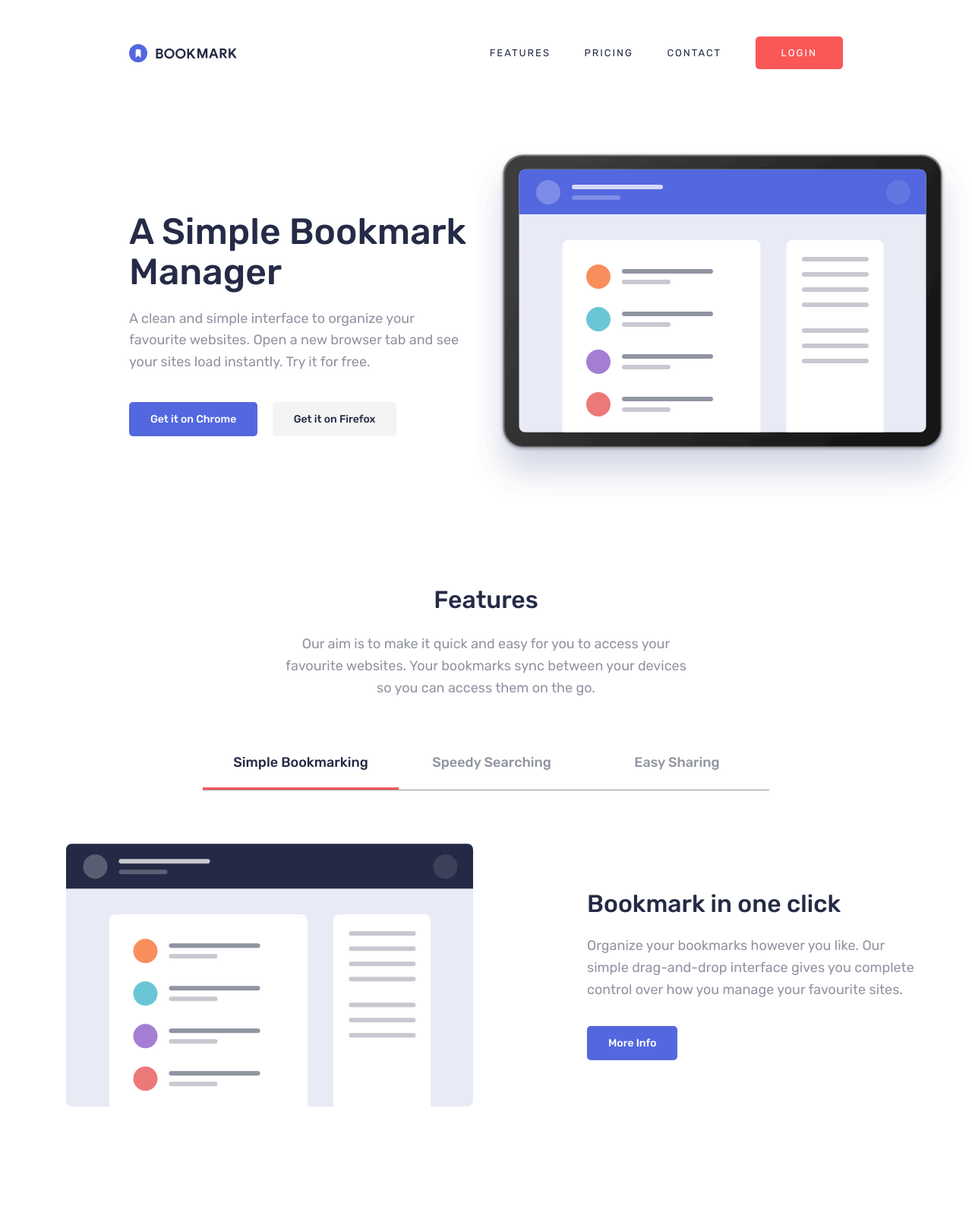
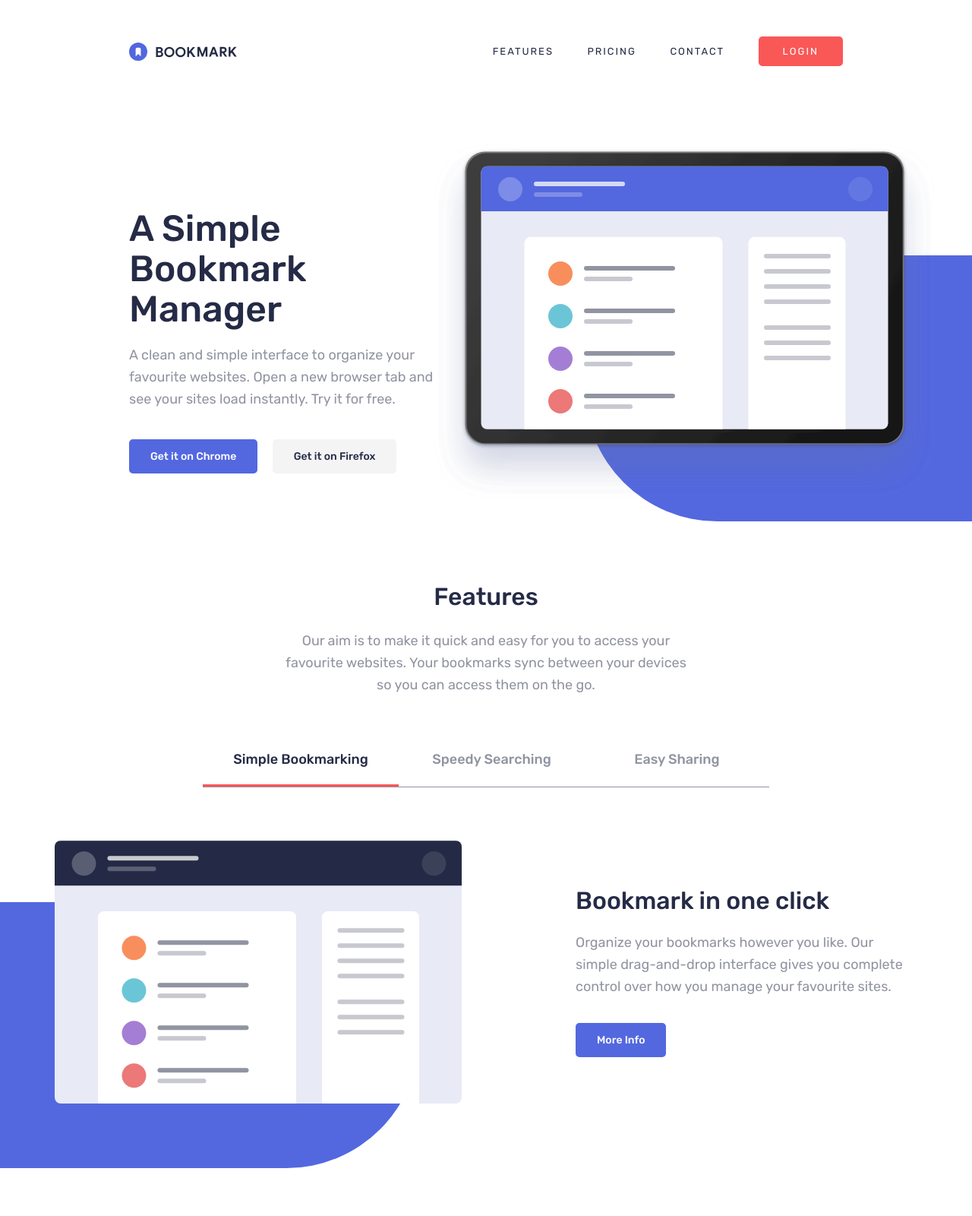
Before and after one commit to JordansGit/bookmark-landing-page, a plain HTML site: page index.html in a window 1280 px wide. Shown: the top 1600 px of the page at 76% size. Drawn offline with Linux system fonts and the light colour scheme.

Commit message:
added all css hover states

```diff
--- a/css/style.css
+++ b/css/style.css
@@ -39,13 +39,36 @@ p {
 }
 
 button {
-  border: none;
   border-radius: 5px;
   font-size: 14px;
-  padding: 14px 28px;
+  padding: 12px 26px;
   color: white;
   background: var(--soft-blue);
   font-weight: 500;
+  border: 2px solid var(--soft-blue);
+}
+
+.bg-shape {
+  position: absolute;
+  background: var(--soft-blue);
+  height: 350px;
+  z-index: -1;
+}
+
+.bg-shape1 {
+  right: -100px;
+  bottom: 0;
+  border-top-left-radius: 200px;
+  border-bottom-left-radius: 200px;
+  width: 510px;
+}
+
+.bg-shape2 {
+  left: -150px;
+  bottom: -80px;
+  border-top-right-radius: 200px;
+  border-bottom-right-radius: 200px;
+  width: 630px;
 }
 
 
@@ -76,8 +99,9 @@ header li {
 .login-btn {
   background: var(--soft-red);
   color: white;
-  padding: 14px 34px;
+  padding: 10px 30px;
   font-weight: 400;
+  border: 2px solid var(--soft-red);
 }
 
 header li, .login-btn {
@@ -92,7 +116,7 @@ header li, .login-btn {
 .main {
   display: flex;
   margin-left: 170px;
-  margin-right: 50px;
+  margin-right: 100px;
   position: relative;
   justify-content: space-between;
   padding-bottom: 30px;
@@ -120,9 +144,14 @@ header li, .login-btn {
   margin-top: 20px;
 }
 
-.custom-btn {
+.firefox-btn {
   color: var(--very-dark-blue);
   background: #f4f4f4;
+  border: 2px solid #f4f4f4;
+}
+
+.chrome-btn {
+
 }
 
 
@@ -166,7 +195,7 @@ header li, .login-btn {
   justify-content: space-between;
   text-align: left;
   /*margin-left: 170px;*/
-  margin-right: 120px;
+  /*margin-right: 120px;*/
   /*width: calc(100vw - 300px);*/
   position: relative;
   gap: 150px; /*125px*/
@@ -198,9 +227,6 @@ header li, .login-btn {
   display: none;
 }
 
-.tabs-nav li:hover {
-  cursor: pointer;
-}
 
 
 /* Cards Section */
@@ -348,6 +374,7 @@ header li, .login-btn {
 .submit {
   background: var(--soft-red);
   margin-left: 12px;
+  border: 2px solid var(--soft-red);
 }
 
 ::placeholder {
@@ -356,15 +383,17 @@ header li, .login-btn {
 
 .answer { /* NEED TO EDIT WIDTHS OF THIS P */
   display: none;
+  text-align: left;
+  margin-bottom: 30px;
 }
 
 #email {
-  height: 43px;
+  height: 41px;
   border-radius: 5px;
-  border: none;
+  border: 2px solid white;
   font-size: 14px;
   padding: 0 0 0 20px;
-  width: 280px;
+  width: 270px;
 }
 
 
@@ -412,10 +441,69 @@ footer svg {
 }
 
 
+/* Active States */
+button:hover, .tabs-nav li:hover, .questions > div:hover, header ul li, footer p, footer img {
+  cursor: pointer;
+}
 
+header ul li:hover, .tabs-nav li:hover {
+  color: var(--soft-red);
+}
+
+.login-btn:hover {
+  background: white;
+  color: var(--soft-red);
+  font-weight: 500;
+  letter-spacing: 1.8px;
+}
+
+.chrome-btn:hover, .tab-text button:hover, .card-bottom button:hover, .faq button:hover {
+  background: white;
+  color: var(--soft-blue);
+}
+
+.firefox-btn:hover { /* need to change these colors, looks like a custom color to me */
+  border: 2px solid var(--soft-red);
+  color: var(--soft-red);
+}
+
+.question:hover p {
+  color: var(--soft-red);
+}
+
+.submit:hover {
+  background: white;
+  color: var(--soft-red);
+}
+
+#email:focus {
+  border: 2px solid var(--soft-red);
+  outline: none;
+}
+
+footer p:hover {
+  color: var(--soft-red);
+}
+
+.sm-icons img:hover {
+  filter: invert(44%) sepia(66%) saturate(655%) hue-rotate(315deg) brightness(101%) contrast(96%); /* cba to change img to svg so just using a hex to filter generator in the internet to get the color. Which is fine for project work. */
+}
 
 /*
 if the screen gets wider, I want the tabbed content to maintain gap width, and just extend the outer sides white space (this also means my bg blue img div will be cut off)
 so maybe create a container around tab images, put it to a fixed with so tab-text stays in the same place in each tab (since each image is a different size and we want to put tab-text margin-left: 100px or something like that.
 
 */
+
+/* To Do
+- CSS: hover states
+- CSS: add the css for the email error
+- JS: email/form validation js
+- JS: faq js
+- JS: faq > rotate arrow 180deg, change color to soft-red- when active.
+- JS: tabs js
+
+- in readme, specify the widths (desktop: 1440px, mobile: ..., tab... )
+
+
+*/
--- a/index.html
+++ b/index.html
@@ -32,11 +32,11 @@
         A clean and simple interface to organize your favourite websites. Open a new
         browser tab and see your sites load instantly. Try it for free.
       </p>
-      <button>Get it on Chrome</button>
-      <button class="custom-btn">Get it on Firefox</button>
+      <button class="chrome-btn">Get it on Chrome</button>
+      <button class="firefox-btn">Get it on Firefox</button>
     </div>
     <img src="./images/illustration-hero.svg">
-    <div class="bg-shape1"></div>
+    <div class="bg-shape bg-shape1"></div>
   </section>
 
   <section class="tabs">
@@ -52,7 +52,7 @@
     </ul>
 
     <div id="tab1" class="tab-content">
-      <div class="bg-shape2"></div>
+      <div class="bg-shape bg-shape2"></div>
       <div class="img-container">
         <img src="./images/illustration-features-tab-1.svg" class="tab-image">
       </div>
```
